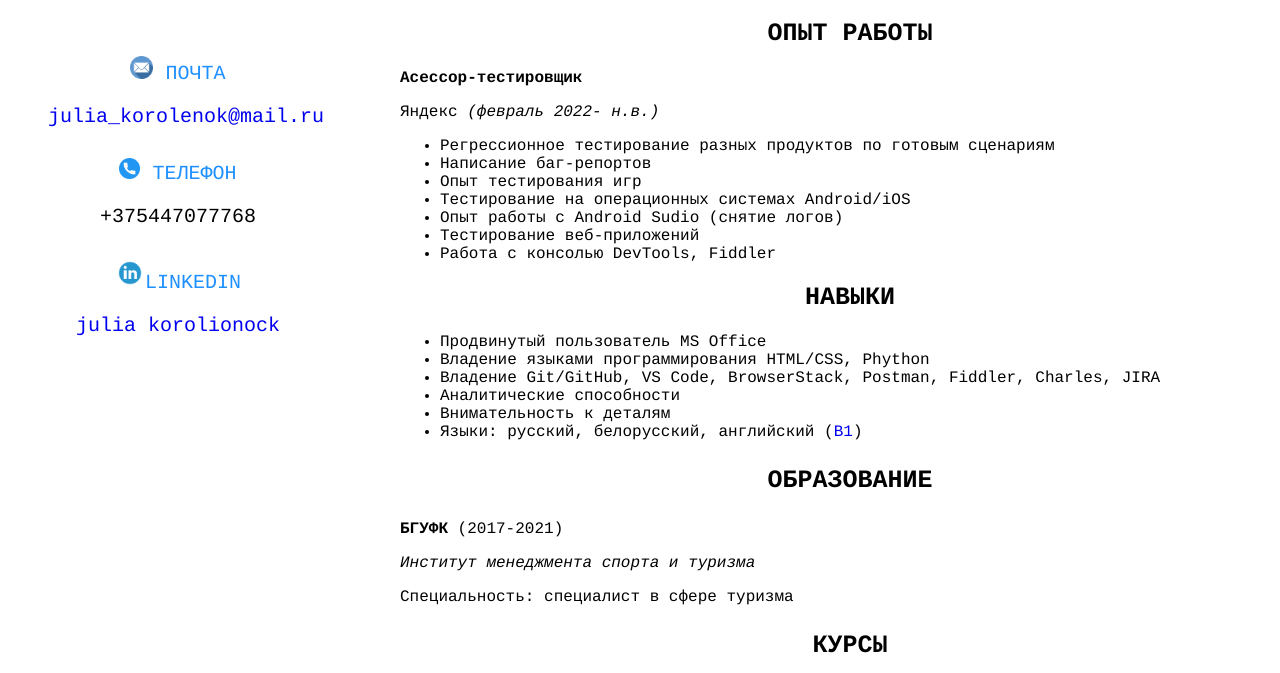
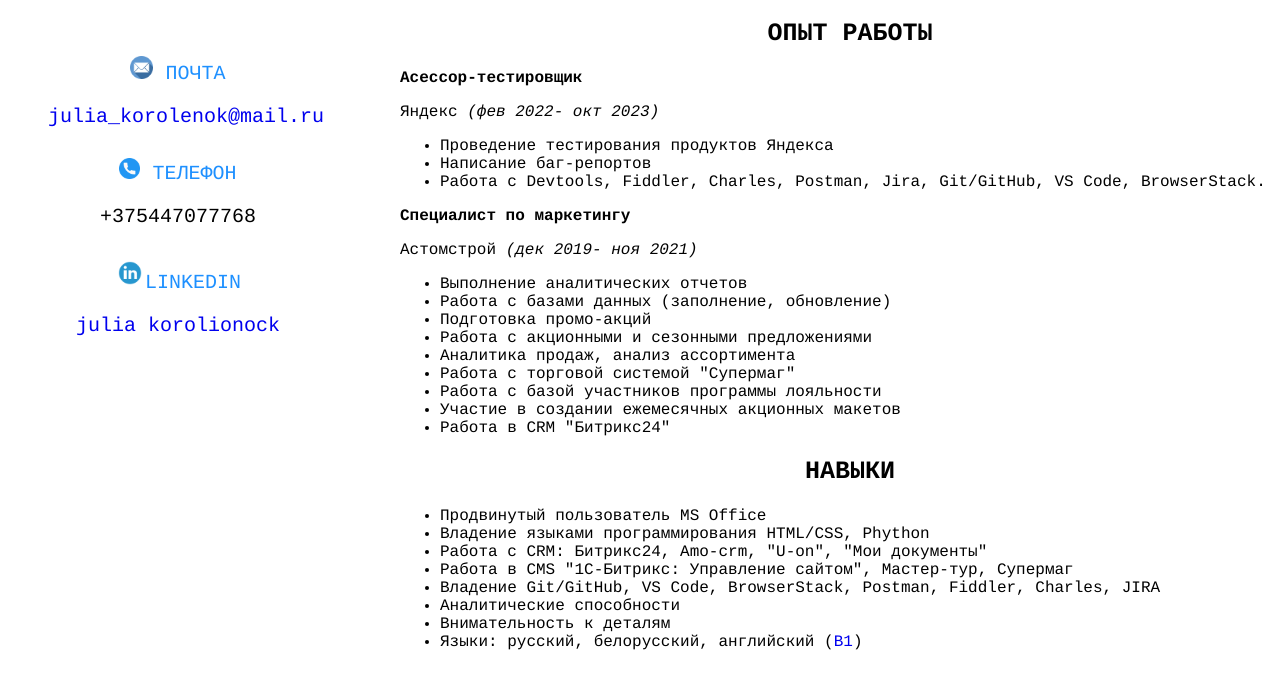
Before and after one commit to scalesap/scalesapru, a plain HTML site: page index.html in a window 1280 px wide. Shown: the part 52-725 px from the top of the page. Drawn offline with Linux system fonts and the light colour scheme.

Commit message:
Update index.html

```diff
--- a/index.html
+++ b/index.html
@@ -31,15 +31,24 @@
   <section class="experience">
     <h1> <b> ОПЫТ РАБОТЫ </b> </h1>
     <p> <b>  Асессор-тестировщик</b></p>
-    <p>    Яндекс <i>(февраль 2022- н.в.)</i> </p>
+    <p>    Яндекс <i>(фев 2022- окт 2023)</i> </p>
     <ul>
-      <li>Регрессионное тестирование разных продуктов по готовым сценариям</li>
+      <li>Проведение тестирования продуктов Яндекса</li>
       <li>Написание баг-репортов</li>
-      <li>Опыт тестирования игр</li>
-      <li>Тестирование на операционных системах Android/iOS</li>
-      <li>Опыт работы с Android Sudio (снятие логов)</li>
-    <li> Тестирование веб-приложений </li>
-    <li> Работа с консолью DevTools, Fiddler</li>
+      <li>Работа с Devtools, Fiddler, Charles, Postman, Jira, Git/GitHub, VS Code, BrowserStack.</li>
+    </ul>
+   <p> <b>  Специалист по маркетингу</b></p>
+    <p>    Астомстрой <i>(дек 2019- ноя 2021)</i> </p>
+    <ul>
+      <li>Выполнение аналитических отчетов</li>
+      <li>Работа с базами данных (заполнение, обновление)</li>
+      <li>Подготовка промо-акций</li>
+      <li>Работа с акционными и сезонными предложениями</li>
+      <li>Аналитика продаж, анализ ассортимента</li>
+      <li>Работа с торговой системой "Супермаг"</li>
+      <li> Работа с базой участников программы лояльности</li>
+      <li>Участие в создании ежемесячных акционных макетов</li>
+      <li>Работа в CRM "Битрикс24"</li>
     </ul>
 
   </section>
@@ -48,6 +57,8 @@
     <ul>
       <li> Продвинутый пользователь MS Office </li>
       <li>Владение языками программирования HTML/CSS, Phython</li>
+      <li>Работа с CRM: Битрикс24, Amo-crm, "U-on", "Мои документы"</li>
+       <li>Работа в CMS "1С-Битрикс: Управление сайтом", Мастер-тур, Супермаг</li>
       <li>Владение Git/GitHub, VS Code, BrowserStack, Postman, Fiddler, Charles, JIRA</li>
       <li>Аналитические способности</li>
        <li>Внимательность к деталям</li>
```
